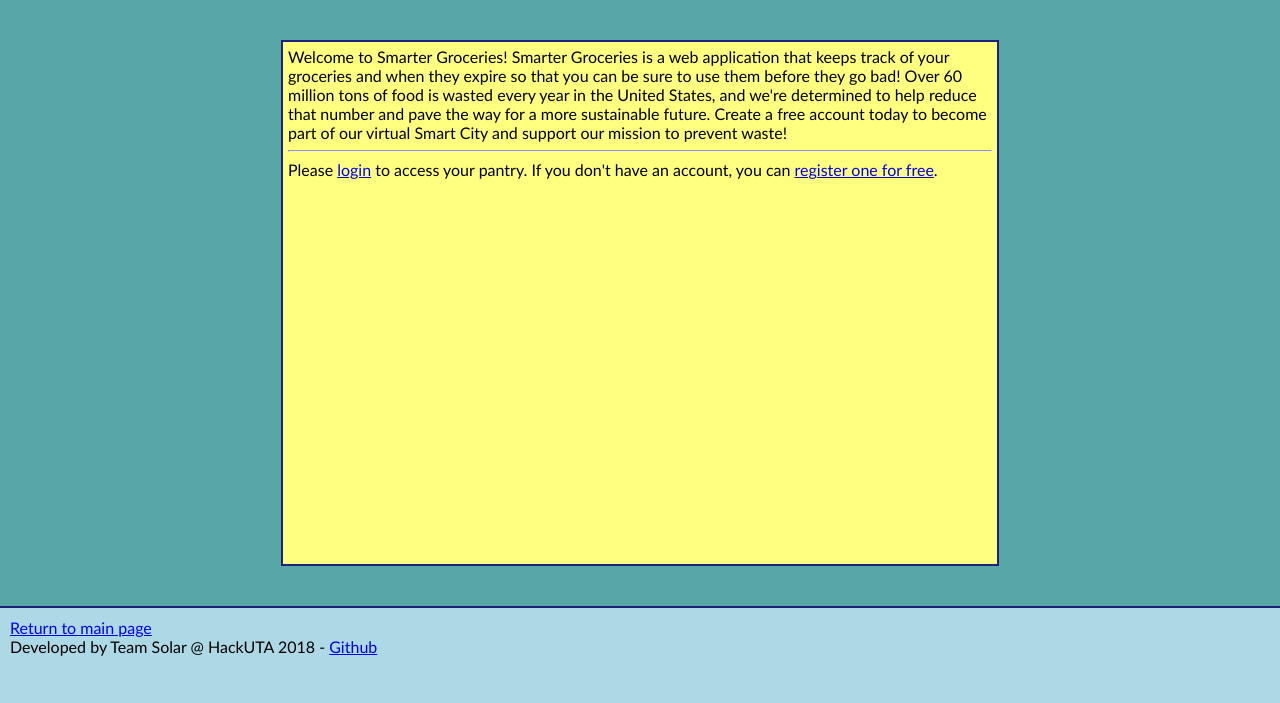
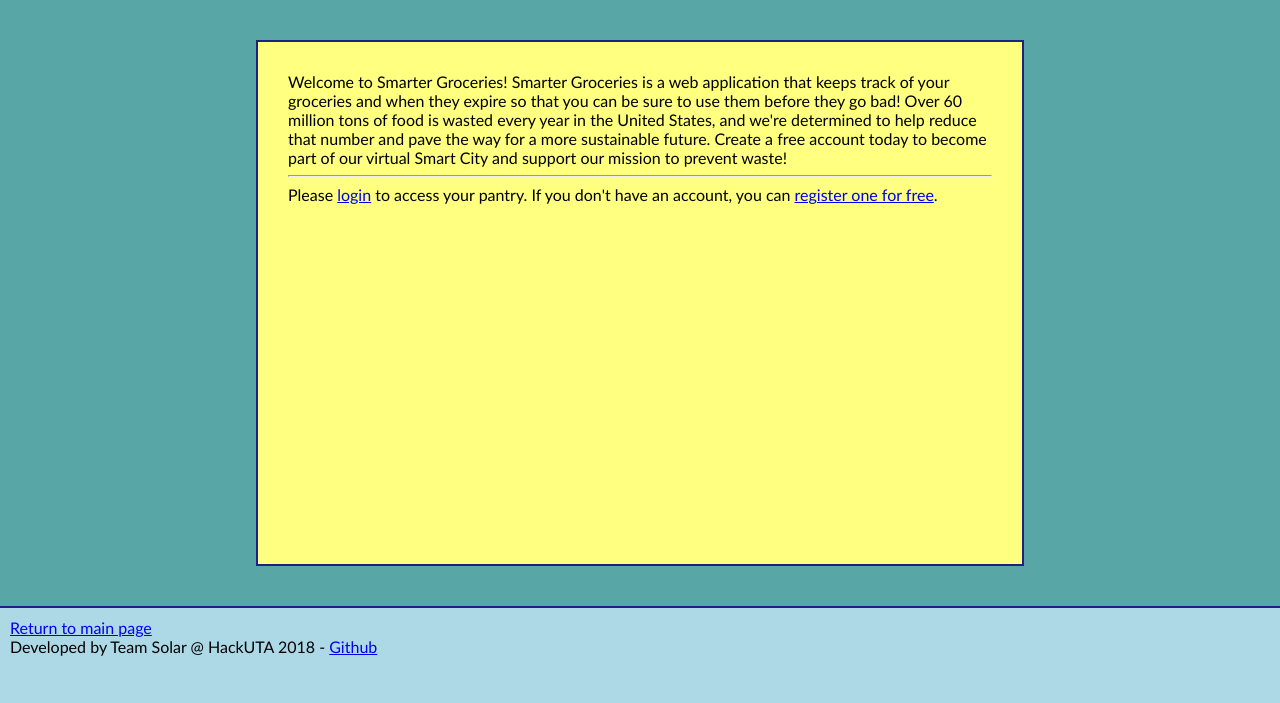
Before and after one commit to HackUTA-Solar/SmarterGroceries, a Flask app: page / in a window 1280 px wide. Shown: the part 97-800 px from the top of the page. Run offline with Flask 2, Linux system fonts and the light colour scheme; parts of the project's set-up code (start-up, migrations or seed data) failed here and were passed over.

Commit message:
More content padding

```diff
--- a/static/styles/main.css
+++ b/static/styles/main.css
@@ -59,7 +59,7 @@ tr:nth-child(odd) {
 	margin-right: auto;
 	background-color: rgb(255, 255, 128);
 	border: 2px solid rgb(32, 32, 128);
-	padding: 5px;
+	padding: 30px;
 	flex-grow: 1;
 }
 
```
